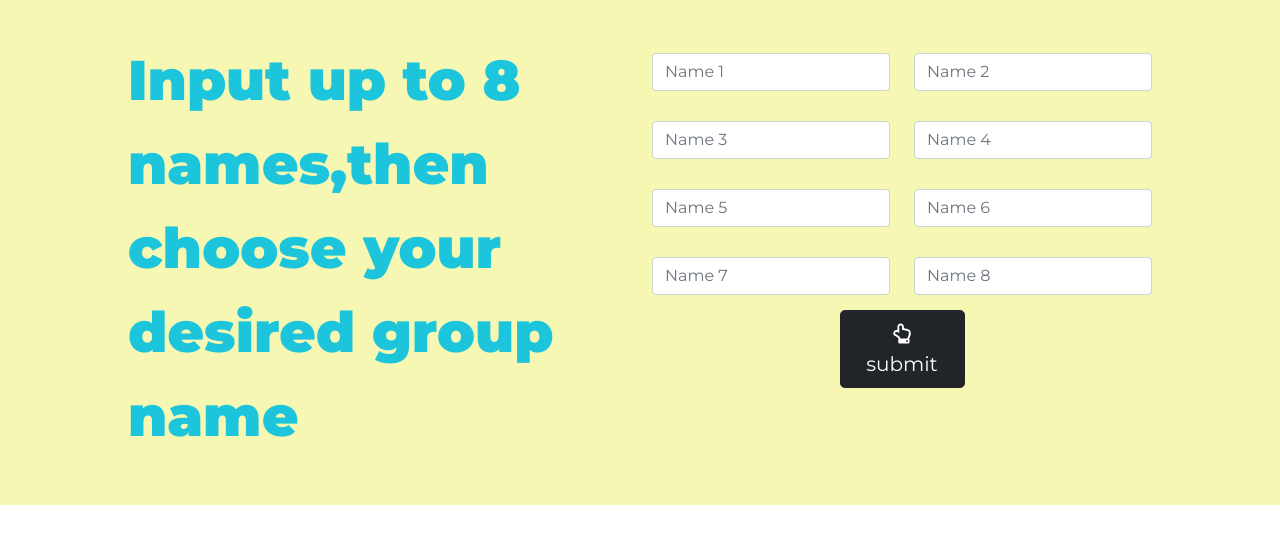
After one commit to monkeyapple/GroupNameGenerator, a Flask app: template templates/index_test.html in a window 1280 px wide. The commit adds this page. Shown: the top 544 px of the page. Run offline with Flask 2, Linux system fonts and the light colour scheme; the template is opened without the code that fills it, so the values that code supplies are empty; some libraries are stand-ins or nearby versions.

Commit message:
form bootstrap

```diff
--- a/app.py
+++ b/app.py
@@ -5,9 +5,11 @@ from wtforms.validators import Length
 from copy import deepcopy
 from algorithm import Solution
 import json
+from flask_bootstrap import Bootstrap
 
 app=Flask(__name__)
 app.config['SECRET_KEY']='mysecretkey'
+Bootstrap(app)
 
 ###################################################
 ##################### Form #######################
@@ -27,6 +29,7 @@ class InputForm(FlaskForm):
 ###################################################
 ###################### View #######################
 ###################################################
+
 @app.route('/',methods=['GET','POST'])
 def index():
     form=InputForm()
@@ -75,5 +78,6 @@ def index():
 def result():
     return render_template('result.html')
 
+
 if __name__ == '__main__':
     app.run(debug=True)
--- /dev/null
+++ b/templates/base.html
@@ -0,0 +1,20 @@
+<!DOCTYPE html>
+<html lang="en" dir="ltr">
+  <head>
+    <meta charset="utf-8">
+    <title>Create Your Group Name</title>
+    <!-- Google Fonts -->
+    <link rel="preconnect" href="https://fonts.gstatic.com">
+    <link href="https://fonts.googleapis.com/css2?family=Montserrat:wght@100;300;400;700;900&family=Ubuntu:wght@700&display=swap" rel="stylesheet">
+    <!-- CSS stylesheet -->
+    <link href="https://cdn.jsdelivr.net/npm/bootstrap@5.0.1/dist/css/bootstrap.min.css" rel="stylesheet" integrity="sha384-+0n0xVW2eSR5OomGNYDnhzAbDsOXxcvSN1TPprVMTNDbiYZCxYbOOl7+AMvyTG2x" crossorigin="anonymous">
+    <link rel= "stylesheet" type= "text/css" href= "{{ url_for('static',filename='styles/index.css') }}">
+    <!-- Font Awesome -->
+    <link rel="stylesheet" href="https://use.fontawesome.com/releases/v5.15.3/css/all.css" integrity="sha384-SZXxX4whJ79/gErwcOYf+zWLeJdY/qpuqC4cAa9rOGUstPomtqpuNWT9wdPEn2fk" crossorigin="anonymous">
+  </head>
+  <body>
+    {% block content %}
+
+    {% endblock %}
+  </body>
+</html>
--- /dev/null
+++ b/templates/index_test.html
@@ -0,0 +1,51 @@
+{% extends "base.html" %}
+{% block content %}
+<section id="inputArea">
+  <div class="container-fluid">
+    <div class="row">
+      <div class="col-lg-6">
+        <h1>Input up to 8 names,then choose your desired group name</h1>
+      </div>
+      <div class="col-lg-6">
+        <div class="nameInput row">
+          <div class="col">
+            <input type="text" class="form-control" placeholder="Name 1" aria-label="First name">
+          </div>
+          <div class="col">
+            <input type="text" class="form-control" placeholder="Name 2" aria-label="Last name">
+          </div>
+        </div>
+        <div class="nameInput row">
+          <div class="col">
+            <input type="text" class="form-control" placeholder="Name 3" aria-label="First name">
+          </div>
+          <div class="col">
+            <input type="text" class="form-control" placeholder="Name 4" aria-label="Last name">
+          </div>
+        </div>
+        <div class="nameInput row">
+          <div class="col">
+            <input type="text" class="form-control" placeholder="Name 5" aria-label="First name">
+          </div>
+          <div class="col">
+            <input type="text" class="form-control" placeholder="Name 6" aria-label="Last name">
+          </div>
+        </div>
+        <div class="nameInput row">
+          <div class="col">
+            <input type="text" class="form-control" placeholder="Name 7" aria-label="First name">
+          </div>
+          <div class="col">
+            <input type="text" class="form-control" placeholder="Name 8" aria-label="Last name">
+          </div>
+        </div>
+        <div class="d-grid col-3 mx-auto">
+          <button type="button" class="btn btn-dark btn-lg submit-button"><i class="far fa-hand-point-up"></i> submit</button>
+        </div>
+
+      </div>
+    </div>
+  </div>
+</section>
+  <script src="https://cdn.jsdelivr.net/npm/bootstrap@5.0.1/dist/js/bootstrap.bundle.min.js" integrity="sha384-gtEjrD/SeCtmISkJkNUaaKMoLD0//ElJ19smozuHV6z3Iehds+3Ulb9Bn9Plx0x4" crossorigin="anonymous"></script>
+{% endblock %}
```
Also changed, not shown: templates/index-ptr.html (deleted, +0 -69 lines), templates/index.html (+59 -3 lines), templates/test.html (+1 -13 lines), test.py (+6 -16 lines), static/styles/index.css (renamed from css/styles.css).
